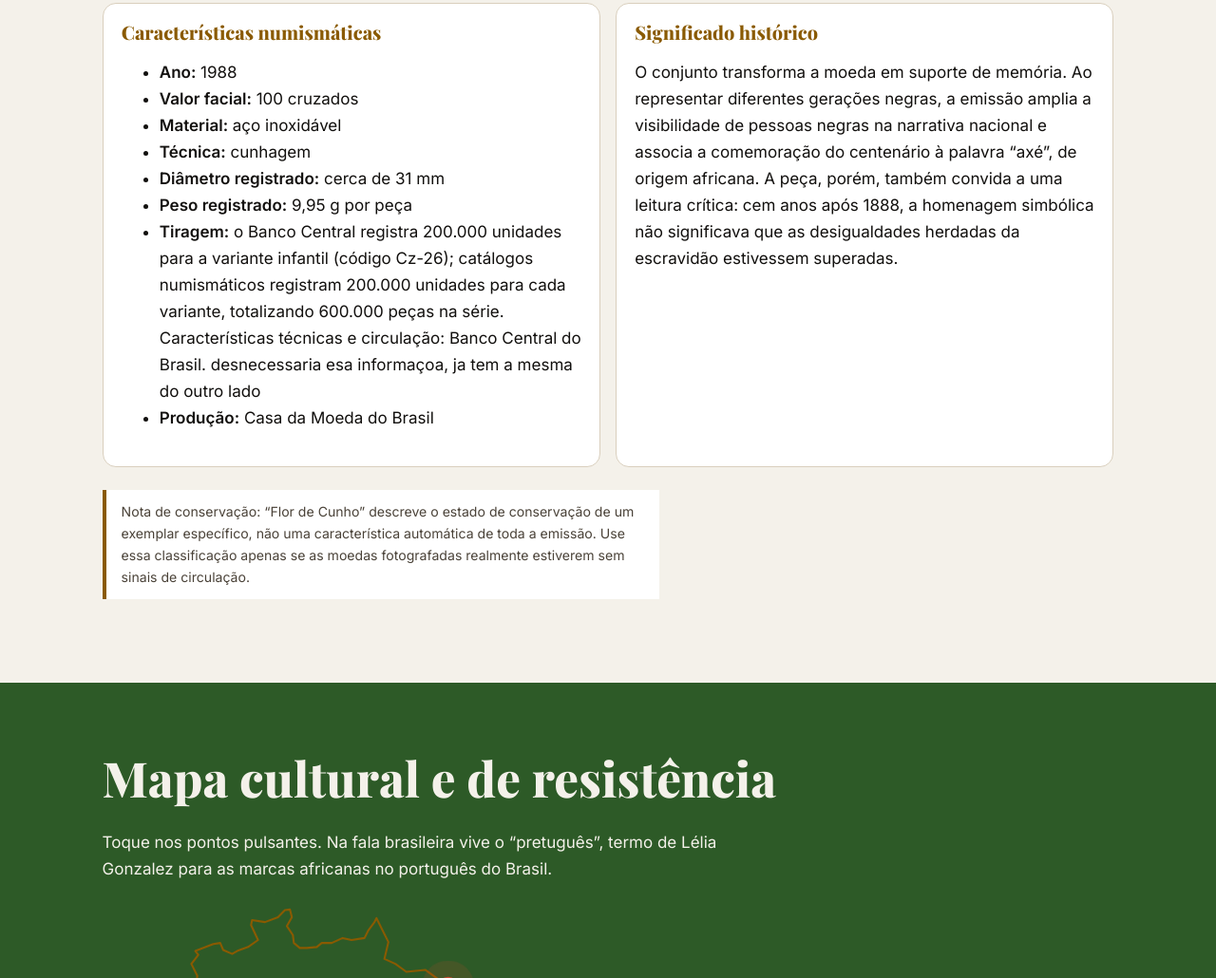
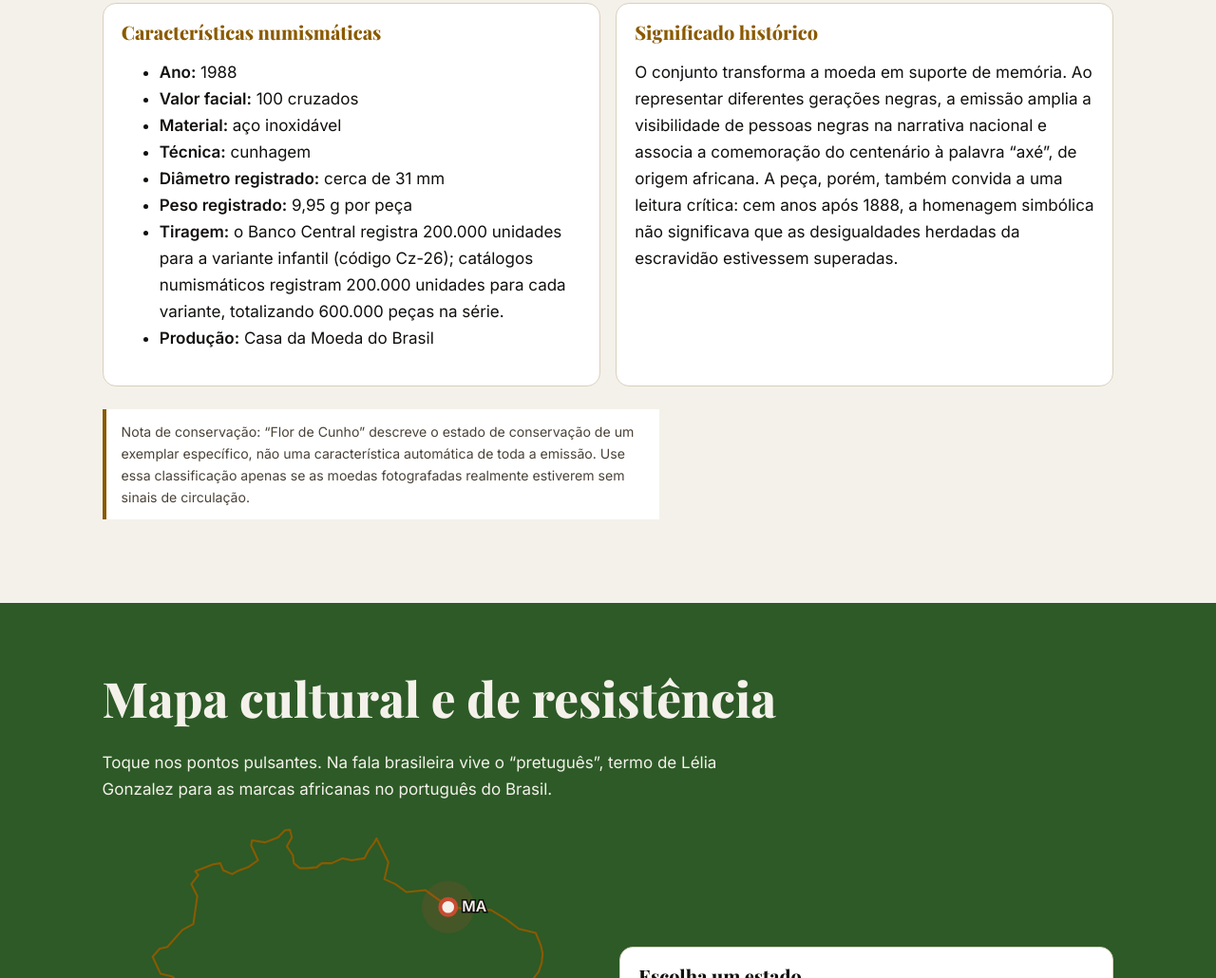
Before and after one commit to f3nrirbr/Conciencia-negra-cedup, a plain HTML site: page index.html in a window 1280 px wide. Shown: the part 2549-3579 px from the top of the page at 95% size. Drawn offline with nearby package versions, Linux system fonts and the light colour scheme.

Commit message:
Remove duplicate numismatic characteristics section
Removed redundant numismatic characteristics information.

```diff
--- a/index.html
+++ b/index.html
@@ -145,7 +145,7 @@ footer{background:#0D0D0D;color:#cfc8ba;padding:2rem 0;font-size:.9rem}
 <figure class="coin-view"><img src="fotos/trio-axe-reverso.jpg" alt="Reversos das três moedas comemorativas do Trio Axé, de 1988" loading="lazy"><figcaption><strong>Reversos — conjunto de três moedas.</strong> Valor de 100 cruzados e inscrição Brasil. Substitua este arquivo pela montagem com os três reversos.</figcaption></figure>
 </div>
 <div class="info-grid">
-<div class="info-card"><h3>Características numismáticas</h3><ul><li><strong>Ano:</strong> 1988</li><li><strong>Valor facial:</strong> 100 cruzados</li><li><strong>Material:</strong> aço inoxidável</li><li><strong>Técnica:</strong> cunhagem</li><li><strong>Diâmetro registrado:</strong> cerca de 31 mm</li><li><strong>Peso registrado:</strong> 9,95 g por peça</li><li><strong>Tiragem:</strong> o Banco Central registra 200.000 unidades para a variante infantil (código Cz-26); catálogos numismáticos registram 200.000 unidades para cada variante, totalizando 600.000 peças na série. Características técnicas e circulação: Banco Central do Brasil. desnecessaria esa informaçoa, ja tem a mesma do outro lado</li><li><strong>Produção:</strong> Casa da Moeda do Brasil</li></ul></div>
+<div class="info-card"><h3>Características numismáticas</h3><ul><li><strong>Ano:</strong> 1988</li><li><strong>Valor facial:</strong> 100 cruzados</li><li><strong>Material:</strong> aço inoxidável</li><li><strong>Técnica:</strong> cunhagem</li><li><strong>Diâmetro registrado:</strong> cerca de 31 mm</li><li><strong>Peso registrado:</strong> 9,95 g por peça</li><li><strong>Tiragem:</strong> o Banco Central registra 200.000 unidades para a variante infantil (código Cz-26); catálogos numismáticos registram 200.000 unidades para cada variante, totalizando 600.000 peças na série.</li><li><strong>Produção:</strong> Casa da Moeda do Brasil</li></ul></div>
 <div class="info-card"><h3>Significado histórico</h3><p>O conjunto transforma a moeda em suporte de memória. Ao representar diferentes gerações negras, a emissão amplia a visibilidade de pessoas negras na narrativa nacional e associa a comemoração do centenário à palavra “axé”, de origem africana. A peça, porém, também convida a uma leitura crítica: cem anos após 1888, a homenagem simbólica não significava que as desigualdades herdadas da escravidão estivessem superadas.</p><p class="src"></p></div>
 </div>
 <p class="note">Nota de conservação: “Flor de Cunho” descreve o estado de conservação de um exemplar específico, não uma característica automática de toda a emissão. Use essa classificação apenas se as moedas fotografadas realmente estiverem sem sinais de circulação.</p>
```
